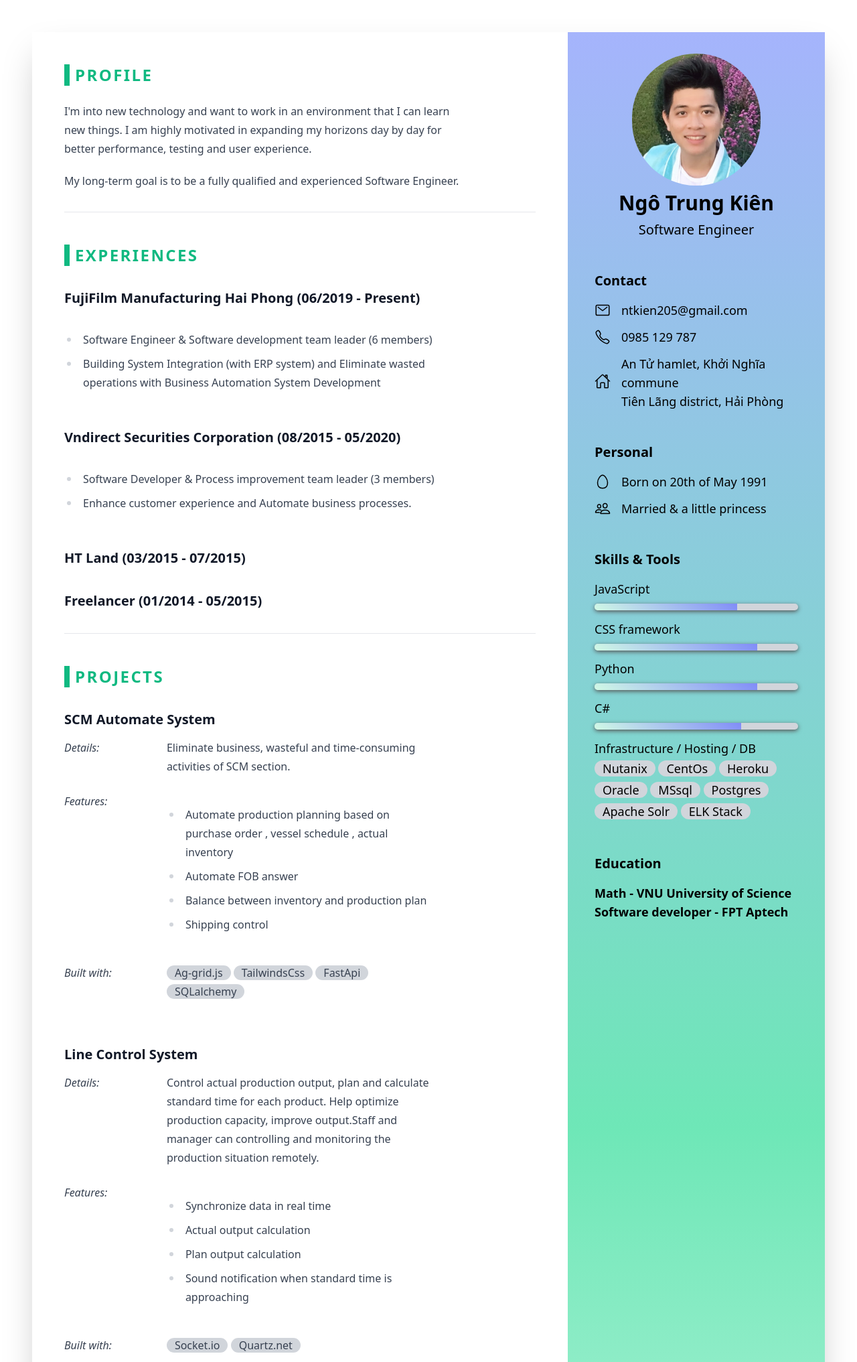
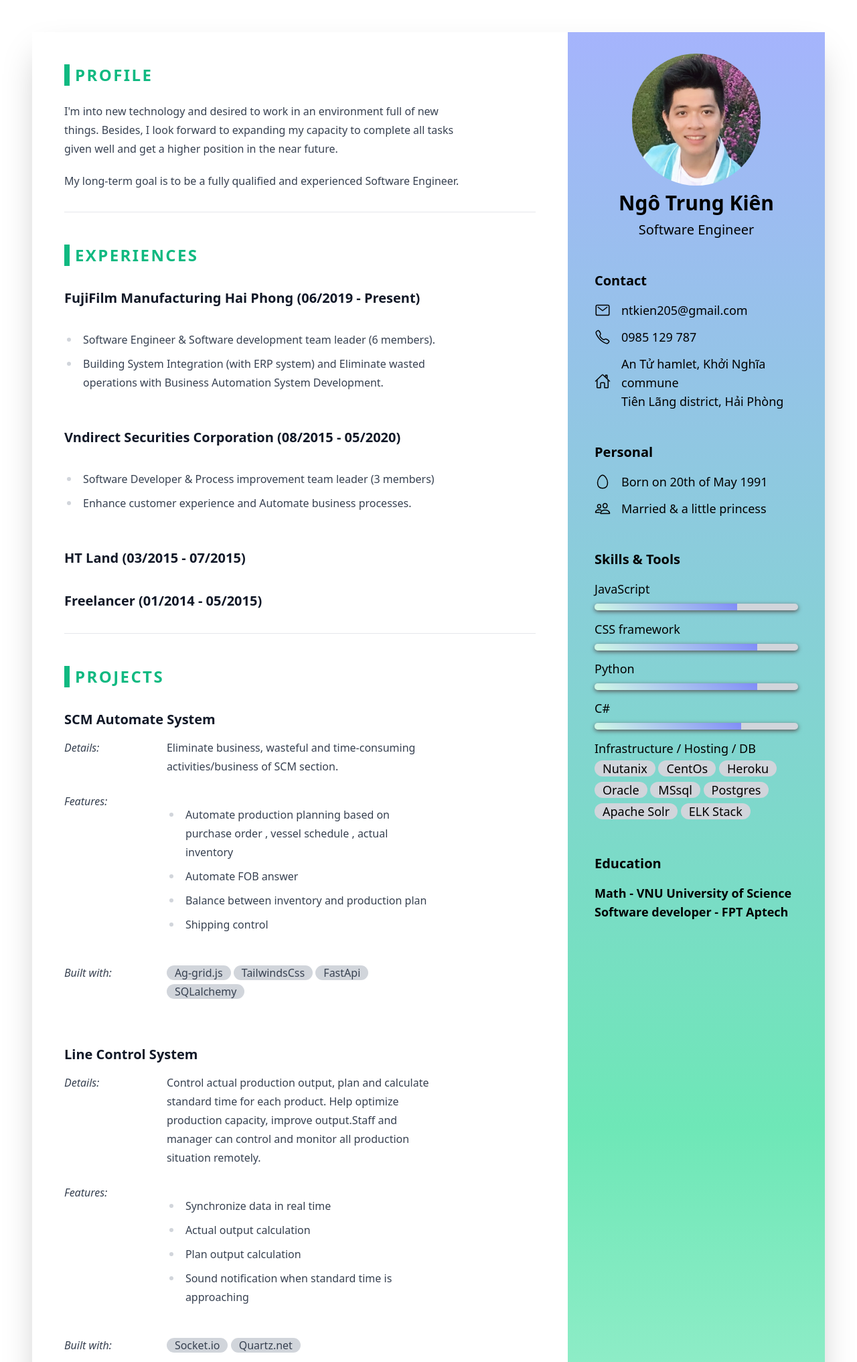
Before and after one commit to NgoTrungKien/NgoTrungKien.github.io, a plain HTML site: page index.html in a window 1280 px wide. Shown: the top 2033 px of the page at 67% size. Drawn offline with Linux system fonts and the light colour scheme; a script that the page names is missing.

Commit message:
update spell check

```diff
--- a/index.html
+++ b/index.html
@@ -100,9 +100,10 @@
             <div id="profile" class="prose">
                 <h2 class="section-headline">Profile</h2>
                 <p>
-                    I'm into new technology and want to work in an environment that I can learn new things. I am highly
-                    motivated in expanding my horizons day by day for
-                    better performance, testing and user experience.
+                    I'm into new technology and desired to work in an environment full of new things. Besides, I look
+                    forward to expanding my capacity to complete all tasks given well and get a higher position in the
+                    near
+                    future.
                 </p>
                 <p>My long-term goal is to be a fully qualified and experienced Software Engineer.
                 </p>
@@ -115,11 +116,11 @@
                     <section class="mb-6">
                         <div class="lg:inline-block w-full">
                             <ul>
-                                <li>Software Engineer & Software development team leader (6 members)</li>
+                                <li>Software Engineer & Software development team leader (6 members).</li>
                                 <li>Building System Integration (with ERP system) and Eliminate wasted operations with
                                     Business Automation
                                     System
-                                    Development
+                                    Development.
                                 </li>
                             </ul>
 
@@ -154,7 +155,7 @@
                             Details:
                         </div>
                         <div class="lg:inline-block lg:w-8/12 w-full">
-                            Eliminate business, wasteful and time-consuming activities of SCM section.
+                            Eliminate business, wasteful and time-consuming activities/business of SCM section.
                         </div>
                     </section>
                     <section class="mb-6">
@@ -193,8 +194,8 @@
                         </div>
                         <div class="lg:inline-block lg:w-8/12 w-full">
                             Control actual production output, plan and calculate standard time for each product. Help
-                            optimize production capacity, improve output.Staff and manager can controlling and
-                            monitoring the production situation remotely.
+                            optimize production capacity, improve output.Staff and manager can control and monitor all
+                            production situation remotely.
                         </div>
                     </section>
                     <section class="mb-6">
@@ -272,7 +273,7 @@
                 <h2 class="section-headline">Awards</h2>
                 <div class="mb-16">
                     <h4>
-                        The following awards are my recognized achievements and efforts:
+                        The following awards shows my achievements and efforts:
                     </h4>
                     <ul>
                         <li>FujiFilm : First prize in cost reduction in 2020.</li>
@@ -288,7 +289,7 @@
                 <h2 class="section-headline">Expand my skills</h2>
                 <div class="mb-16">
                     <h4>
-                        I'd like to expand my skills and knowledge in several fields
+                        I'd like to expand my skills and knowledge in several fields as below:
                     </h4>
                     <ul>
                         <li>Front-End development, e.g. learn additional language like React,TypeScript.</li>
```
